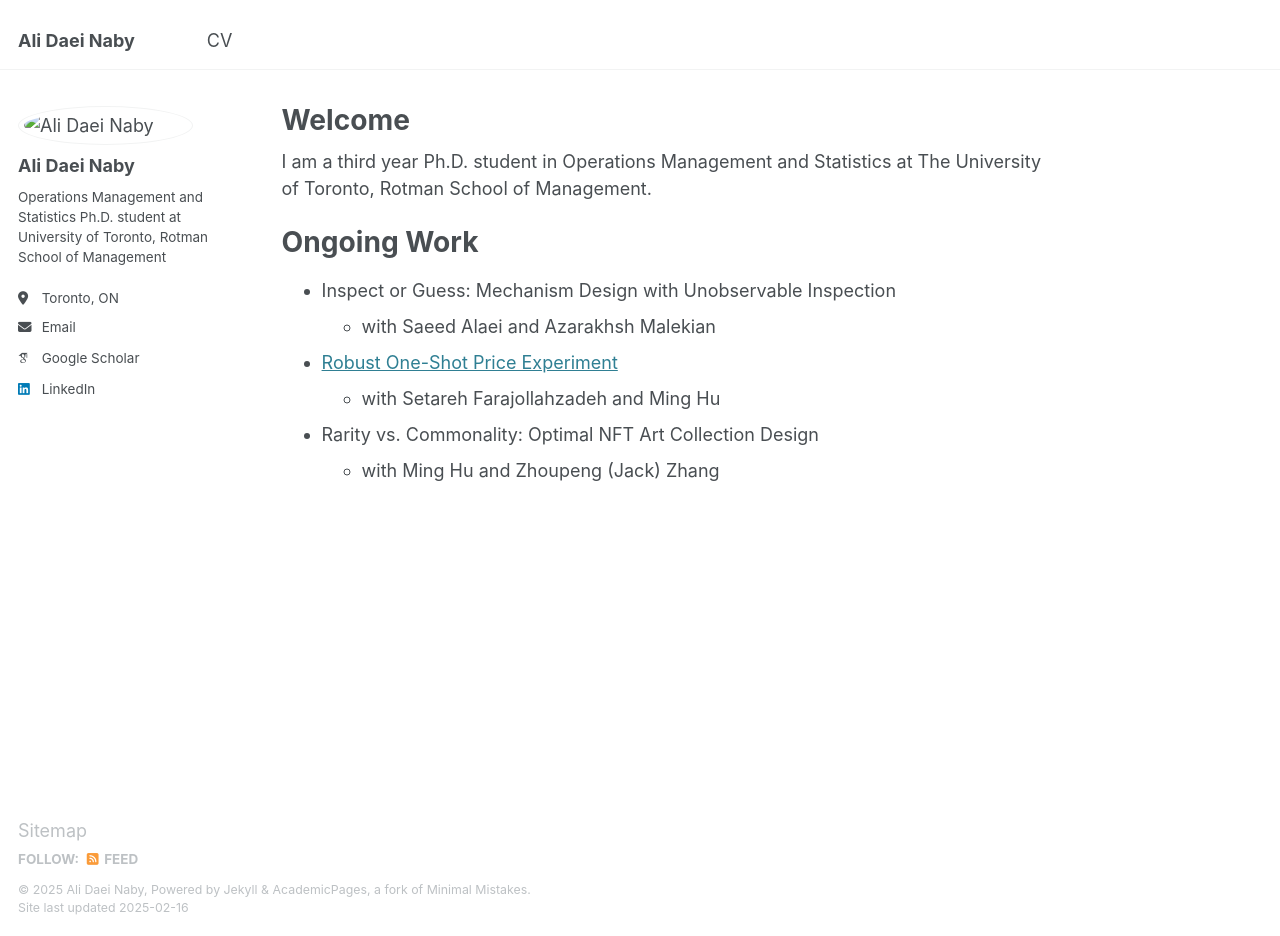
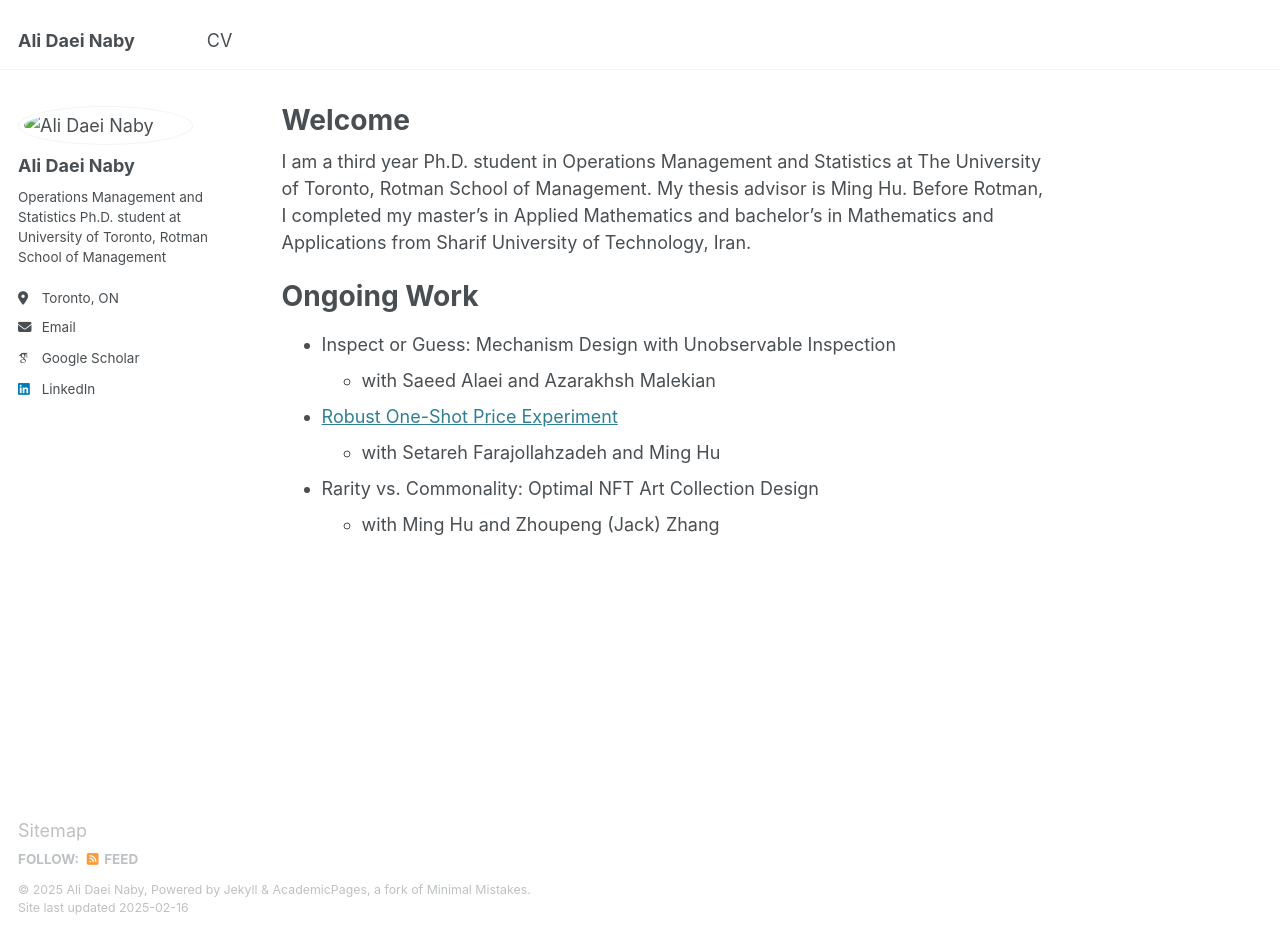
Before and after one commit to alidaeinaby/alidaeinaby.github.io, a Jekyll site: the page built from _pages/about.md, in a window 1280 px wide and 936 px high. Built offline with Jekyll 4.4.1, drawn with Linux system fonts in a browser that asks for light colours; some web fonts are replaced.

Commit message:
Update about.md

```diff
--- a/_pages/about.md
+++ b/_pages/about.md
@@ -7,7 +7,7 @@ redirect_from:
   - /about.html
 ---
 
-I am a third year Ph.D. student in Operations Management and Statistics at The University of Toronto, Rotman School of Management.
+I am a third year Ph.D. student in Operations Management and Statistics at The University of Toronto, Rotman School of Management. My thesis advisor is Ming Hu. Before Rotman, I completed my master's in Applied Mathematics and bachelor's in Mathematics and Applications from Sharif University of Technology, Iran.
 
 Ongoing Work
 ======
```
